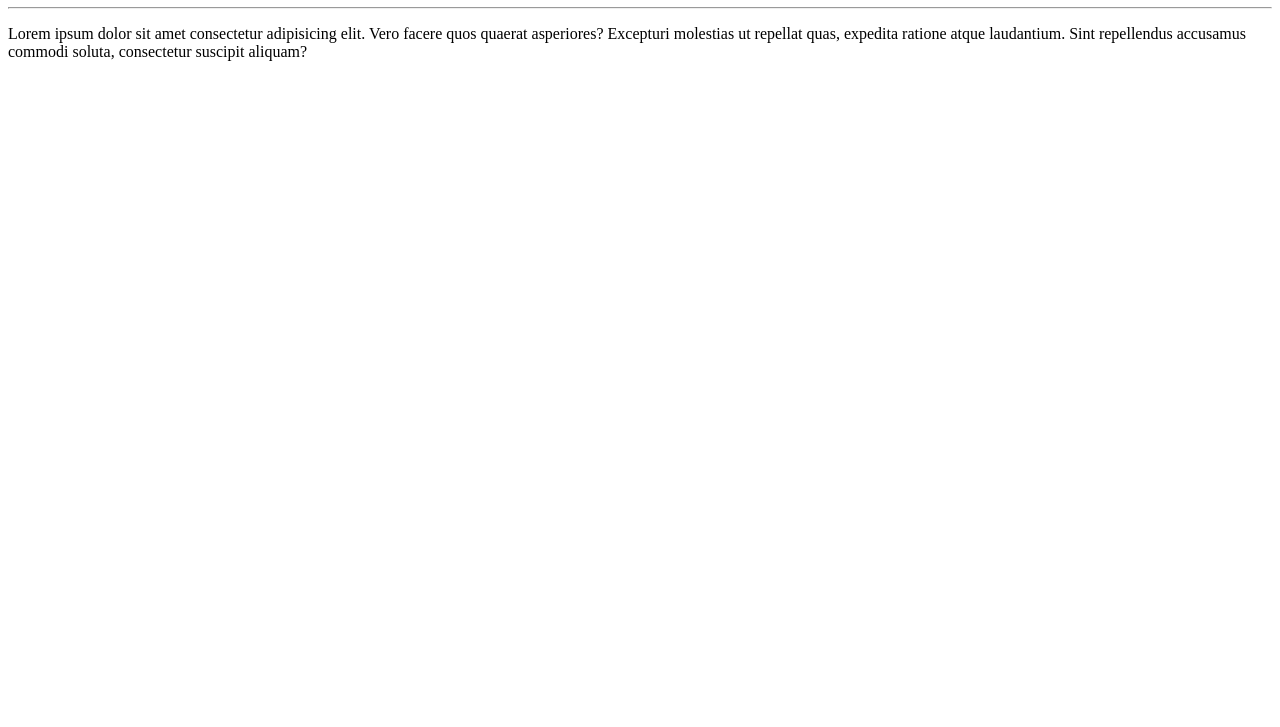
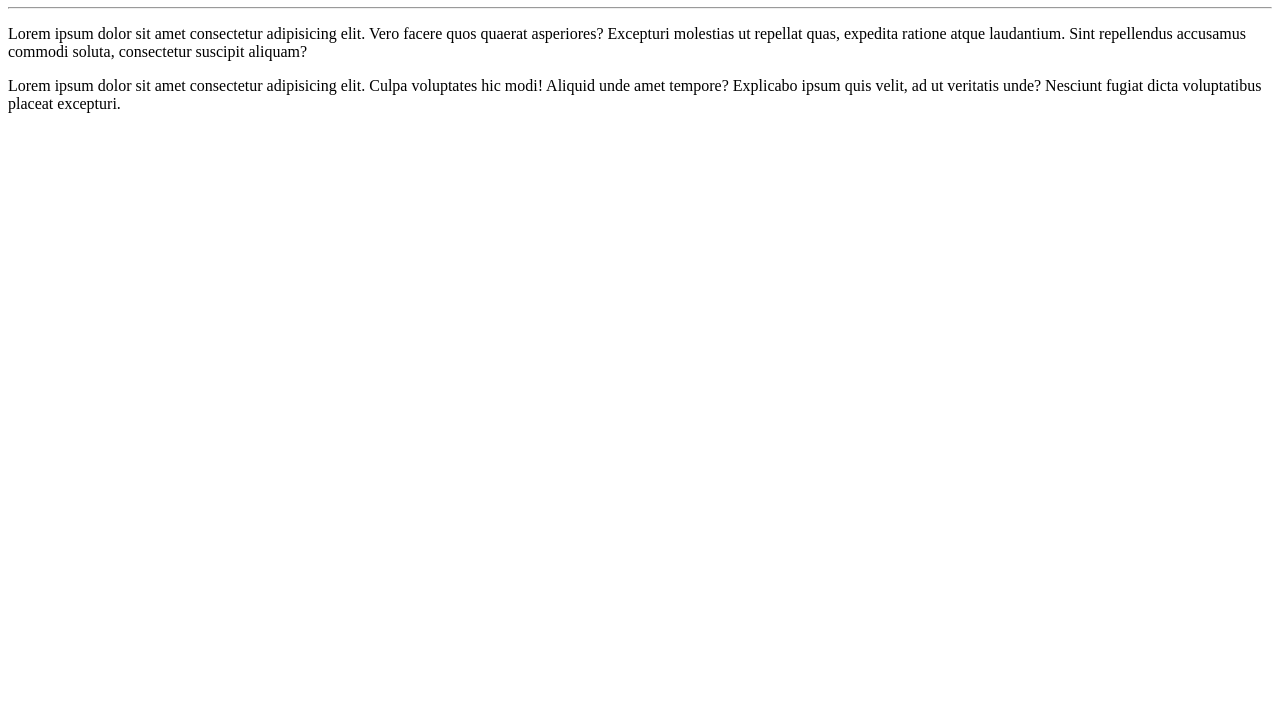
Before and after one commit to HernandesGuereta/Ola-Mundo, a plain HTML site: page site-exemplo/index.html in a window 1280 px wide. Shown: the part 73-800 px from the top of the page. Drawn offline with Linux system fonts and the light colour scheme.

Commit message:
adicionei um parágrafo

```diff
--- a/site-exemplo/index.html
+++ b/site-exemplo/index.html
@@ -9,5 +9,6 @@
     <h1>Olá, Mundo!</h1>
     <hr>
     <p>Lorem ipsum dolor sit amet consectetur adipisicing elit. Vero facere quos quaerat asperiores? Excepturi molestias ut repellat quas, expedita ratione atque laudantium. Sint repellendus accusamus commodi soluta, consectetur suscipit aliquam?</p>
+    <p>Lorem ipsum dolor sit amet consectetur adipisicing elit. Culpa voluptates hic modi! Aliquid unde amet tempore? Explicabo ipsum quis velit, ad ut veritatis unde? Nesciunt fugiat dicta voluptatibus placeat excepturi.</p>
 </body>
 </html>
```
